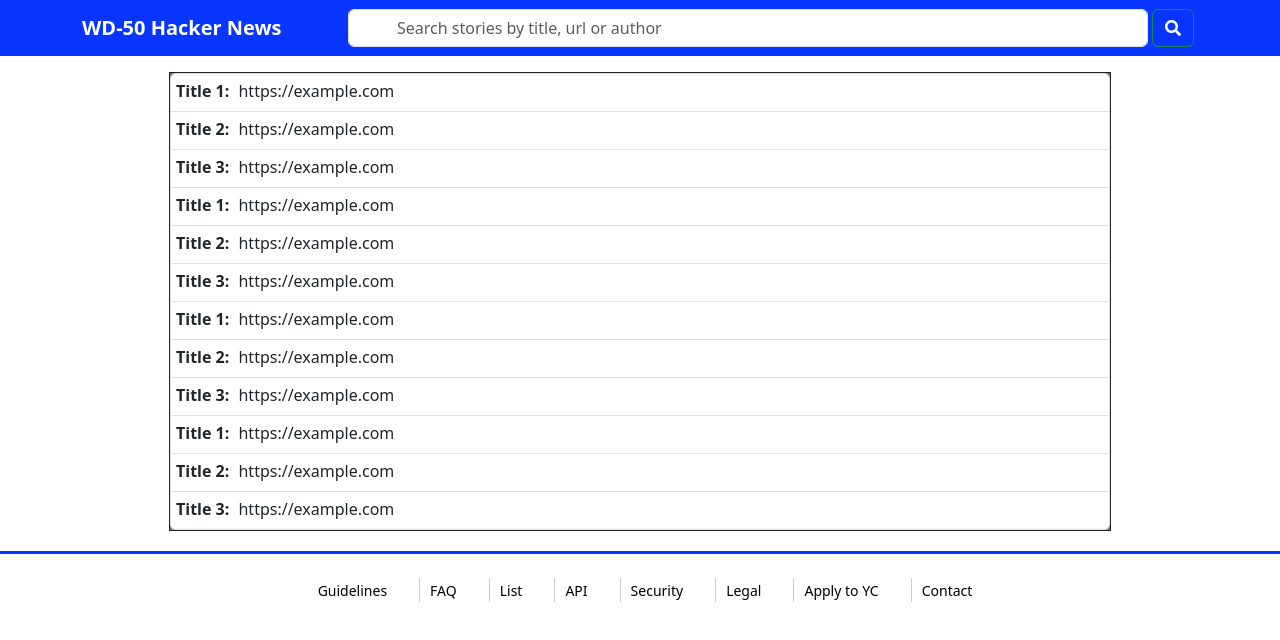
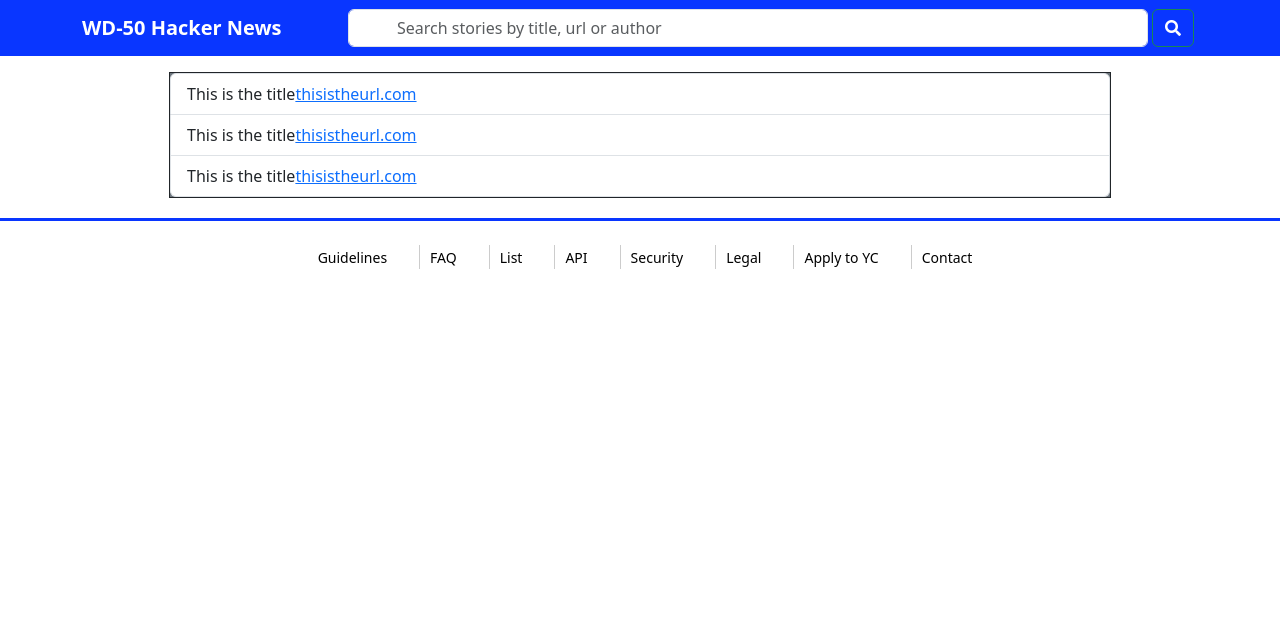
Before and after one commit to dancap82/HackNews, a React (Vite) app: page / in a window 1280 px wide. Shown: the top 640 px of the page. Built offline with nearby package versions, Linux system fonts and the light colour scheme.

Commit message:
finished mocked data

```diff
--- a/src/components/Results.jsx
+++ b/src/components/Results.jsx
@@ -1,49 +1,23 @@
+import OneResult from './OneResult';
+import { useEffect, useState } from 'react'
+
 function Results() {
+
+const [results, setResults] = useState([{title: 'This is the title', url: 'thisistheurl.com'}, {title: 'This is the title', url: 'thisistheurl.com'}, {title: 'This is the title', url: 'thisistheurl.com'}]);
+
+
   return (
     <div className="container-fluid mt-3 h-50 d-flex justify-content-center align-items-center">
       <div className="border border-dark bg-secondary" style={{ width: '75%', height: '75%' }}>
         <ul className="list-group">
-                    <li className="list-group-item" style={{ paddingTop: '5px', paddingLeft: '5px' }}> {/* Added padding */}
-                        <strong>Title 1:</strong> <span style={{ marginLeft: '5px' }}>https://example.com</span>
-                    </li>
-                    <li className="list-group-item" style={{ paddingTop: '5px', paddingLeft: '5px' }}> {/* Added padding */}
-                        <strong>Title 2:</strong> <span style={{ marginLeft: '5px' }}>https://example.com</span>
-                    </li>
-                    <li className="list-group-item" style={{ paddingTop: '5px', paddingLeft: '5px' }}> {/* Added padding */}
-                        <strong>Title 3:</strong> <span style={{ marginLeft: '5px' }}>https://example.com</span>
-                    </li>
-                    <li className="list-group-item" style={{ paddingTop: '5px', paddingLeft: '5px' }}> {/* Added padding */}
-                        <strong>Title 1:</strong> <span style={{ marginLeft: '5px' }}>https://example.com</span>
-                    </li>
-                    <li className="list-group-item" style={{ paddingTop: '5px', paddingLeft: '5px' }}> {/* Added padding */}
-                        <strong>Title 2:</strong> <span style={{ marginLeft: '5px' }}>https://example.com</span>
-                    </li>
-                    <li className="list-group-item" style={{ paddingTop: '5px', paddingLeft: '5px' }}> {/* Added padding */}
-                        <strong>Title 3:</strong> <span style={{ marginLeft: '5px' }}>https://example.com</span>
-                    </li>
-                    <li className="list-group-item" style={{ paddingTop: '5px', paddingLeft: '5px' }}> {/* Added padding */}
-                        <strong>Title 1:</strong> <span style={{ marginLeft: '5px' }}>https://example.com</span>
-                    </li>
-                    <li className="list-group-item" style={{ paddingTop: '5px', paddingLeft: '5px' }}> {/* Added padding */}
-                        <strong>Title 2:</strong> <span style={{ marginLeft: '5px' }}>https://example.com</span>
-                    </li>
-                    <li className="list-group-item" style={{ paddingTop: '5px', paddingLeft: '5px' }}> {/* Added padding */}
-                        <strong>Title 3:</strong> <span style={{ marginLeft: '5px' }}>https://example.com</span>
-                    </li>
-                    <li className="list-group-item" style={{ paddingTop: '5px', paddingLeft: '5px' }}> {/* Added padding */}
-                        <strong>Title 1:</strong> <span style={{ marginLeft: '5px' }}>https://example.com</span>
-                    </li>
-                    <li className="list-group-item" style={{ paddingTop: '5px', paddingLeft: '5px' }}> {/* Added padding */}
-                        <strong>Title 2:</strong> <span style={{ marginLeft: '5px' }}>https://example.com</span>
-                    </li>
-                    <li className="list-group-item" style={{ paddingTop: '5px', paddingLeft: '5px' }}> {/* Added padding */}
-                        <strong>Title 3:</strong> <span style={{ marginLeft: '5px' }}>https://example.com</span>
-                    </li>
+          {/* Map over results array and render OneResult component */}
+          {results.map((result, index) => (
+            <OneResult key={index} title={result.title} link={result.url} />
+          ))}
         </ul>
       </div>
     </div>
   );
 }
 
-
-export default Results
+export default Results;
```
Lines whose indentation alone changed are shown as unchanged.
